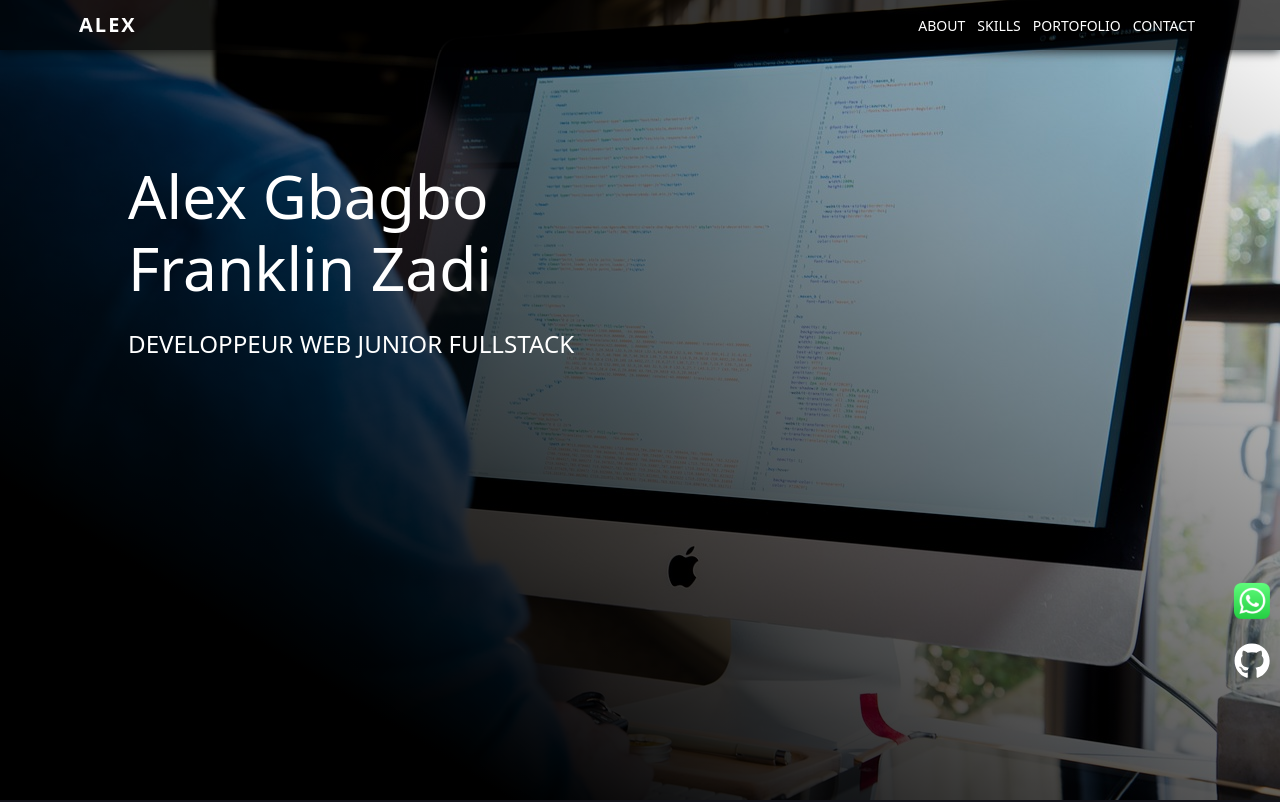
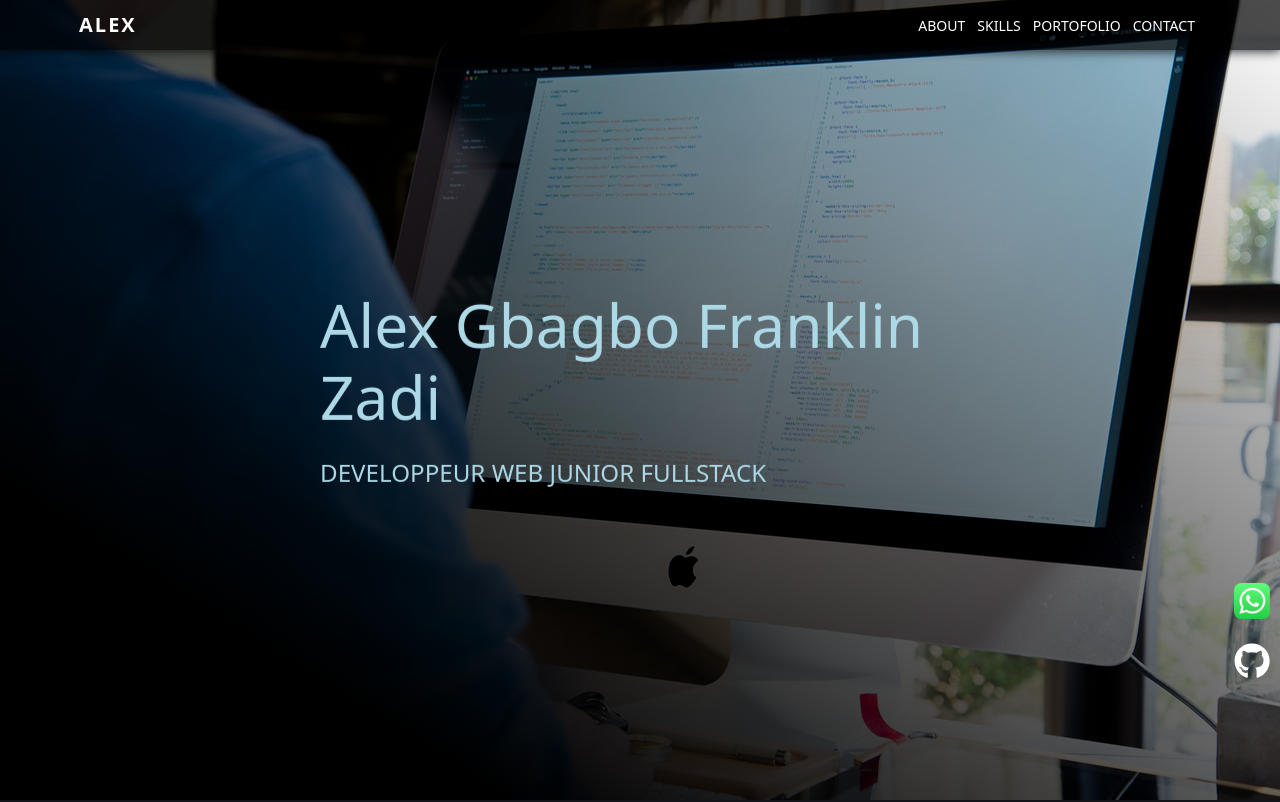
Before and after one commit to peck2285/portfolio_react, a React (Create React App) app: page / in a window 1280 px wide. Shown: the top 802 px of the page. Built offline with nearby package versions, Linux system fonts and the light colour scheme.

Commit message:
modification slide

```diff
--- a/src/components/PortofolioItem/PortofolioItem.css
+++ b/src/components/PortofolioItem/PortofolioItem.css
@@ -11,9 +11,6 @@
   text-align: center;
    border: var(--border);
   cursor: pointer;
-
-
-
 
 
 
--- a/src/components/PortofolioList/PortofolioList.css
+++ b/src/components/PortofolioList/PortofolioList.css
@@ -10,4 +10,6 @@
    display: grid;
    grid-template-columns: repeat(auto-fit, minmax(15rem, 1fr));
     gap: 1.5rem;
+    color: lightblue;
+    opacity: .7;
 }
--- a/src/components/SliderItem/SliderItem.css
+++ b/src/components/SliderItem/SliderItem.css
@@ -39,12 +39,12 @@
 
 .slide .content {
   position: absolute;
-  top: 20%;
-  left: 10%;
-  width: 500px;
+  top: 50%;
+  left: 50%;
+  transform: translate(-50%, -50%); /* Centre horizontalement et verticalement */
+  color: lightblue;
   max-width: 85%;
-  z-index: 100;
-  color: #fff;
+  z-index: 1000;
 }
 
 .slide .content h2 {
--- a/src/components/SliderItem/SliderItem.tsx
+++ b/src/components/SliderItem/SliderItem.tsx
@@ -4,7 +4,7 @@
   App Name : E-commerce with React.Js
   Created At : 04/06/2024 18:45:13
 */
-import React, { FC, useEffect, useState } from "react";
+import React, { FC, useState } from "react";
 import "./SliderItem.css";
 import { Slider } from "../../models/Slider";
 import { sliders } from "../../api/data";
@@ -20,9 +20,6 @@ const SliderItem: FC<SliderItemProps> = ({ slide, index }) => {
 
   const [currentIndex, setCurrentIndex]  = useState<number>(0)
 
-  console.log(currentIndex);
-
-
 
 
 const  displayCarroussel = ()=> {
@@ -37,10 +34,9 @@ var newIndex = currentIndex + 1
 
     setCurrentIndex(newIndex)
 }
-     const interval = setTimeout(displayCarroussel,10000)
 
 
-
+const interval = setTimeout(displayCarroussel,10000)
 
 
 
```
Also changed, not shown: 10 other files (tests, documents, lock files or other folders).
